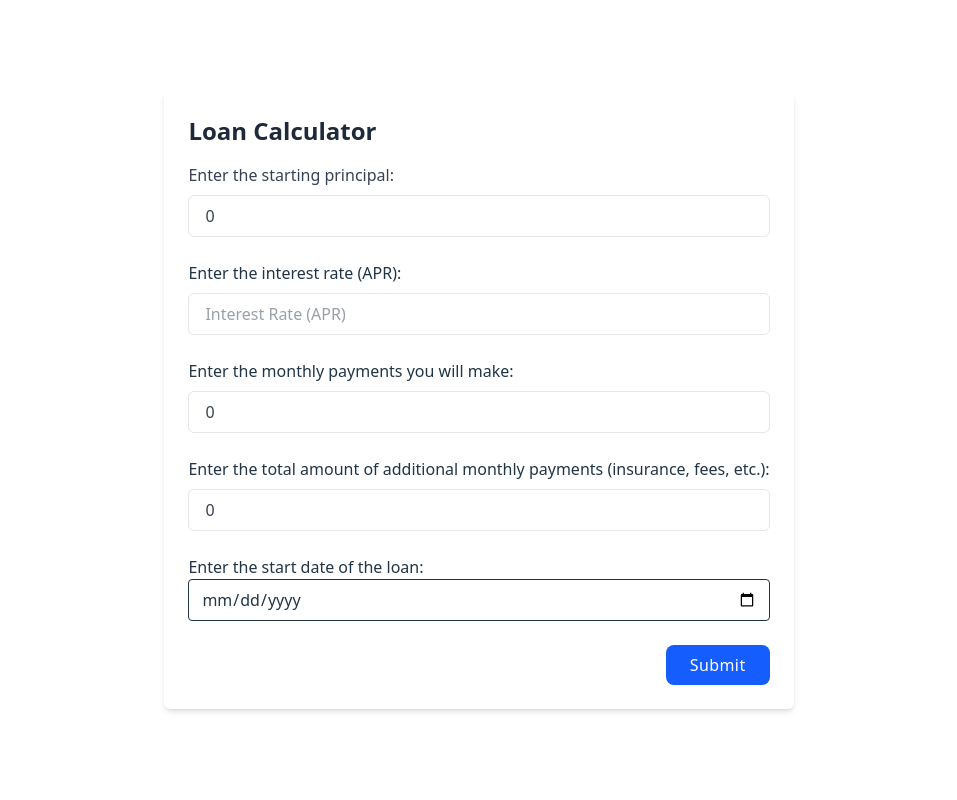
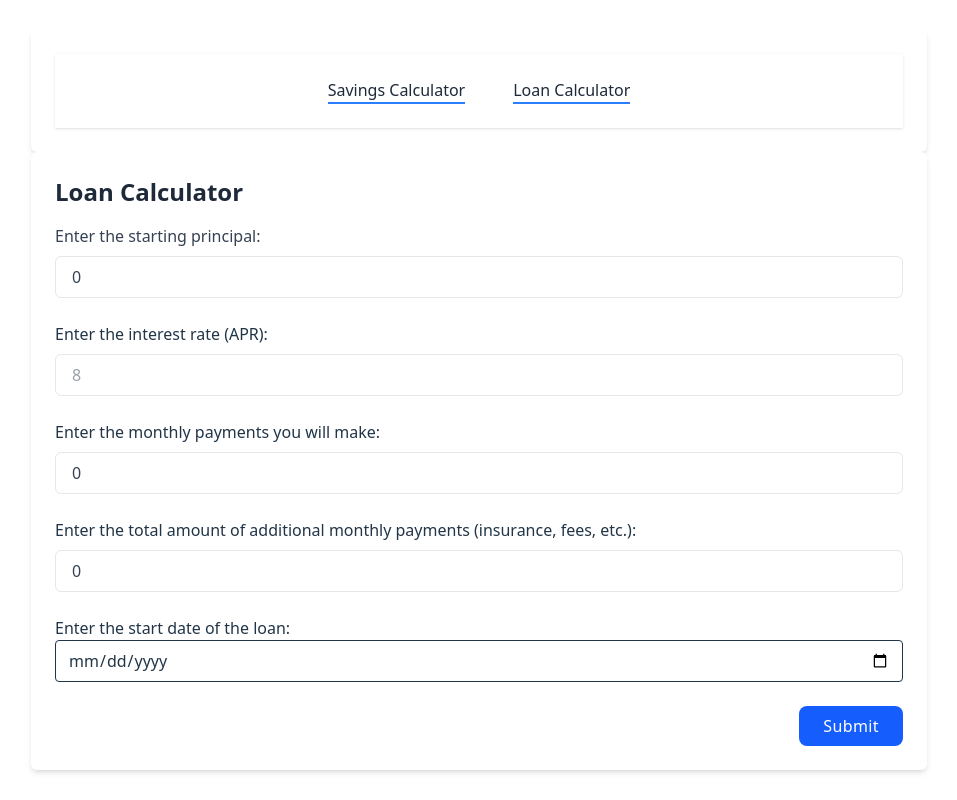
Before and after one commit to Mr-Rafael/finance-calculator-vite-front, a React (Vite) app: page /loan in a window 1280 px wide. Shown: the whole page, without its empty margins (161-1118 px from the left). Built offline with nearby package versions, Linux system fonts and the light colour scheme; sample sign-in values are in the browser's storage.

Commit message:
Implemented login and redirection to savings calculator upon success.

```diff
--- a/src/LoanCalculator.jsx
+++ b/src/LoanCalculator.jsx
@@ -57,9 +57,26 @@ function LoanCalculator () {
   }
 
   return (
-    <div className='w-full'>
+    <div className='w-screen'>
       {
         <main className='w-full'>
+          <section className='max-w-4xl p-6 mx-auto bg-white rounded-md shadow-md dark:bg-gray-800'>
+            <nav className='bg-white shadow dark:bg-gray-800'>
+              <div className='container flex items-center justify-center p-6 mx-auto text-gray-600 capitalize dark:text-gray-300'>
+                <a
+                  className='text-gray-800 transition-colors duration-300 transform dark:text-gray-200 border-b-2 border-blue-500 mx-1.5 sm:mx-6'
+                  href='/savings'
+                >
+                  Savings Calculator
+                </a>
+                <a
+                  className='text-gray-800 transition-colors duration-300 transform dark:text-gray-200 border-b-2 border-blue-500 mx-1.5 sm:mx-6'
+                  href='/loan'>
+                  Loan Calculator
+                </a>
+              </div>
+            </nav>
+          </section>
           <section className='max-w-4xl p-6 mx-auto bg-white rounded-md shadow-md dark:bg-gray-800'>
             <h2 className='text-2xl font-bold text-gray-800 mb-4'>
               Loan Calculator
@@ -71,7 +88,7 @@ function LoanCalculator () {
                   <AmountInput
                     type='number'
                     step='1000'
-                    placeholder='Starting Principal'
+                    placeholder='1000000'
                     value={startingPrincipal}
                     onChange={e => setStartingPrincipal(e.target.value)}
                     className='w-full border rounded px-3 py-2 focus:outline-none focus:ring-2 focus:ring-blue-500'
@@ -81,7 +98,7 @@ function LoanCalculator () {
                   <label>Enter the interest rate (APR):</label>
                   <RateInput
                     type='text'
-                    placeholder='Interest Rate (APR)'
+                    placeholder='8'
                     value={yearlyInterestRate}
                     onChange={e => setYearlyInterestRate(e.target.value)}
                   />
@@ -90,7 +107,7 @@ function LoanCalculator () {
                   <label>Enter the monthly payments you will make:</label>
                   <AmountInput
                     type='number'
-                    placeholder='Monthly Payment'
+                    placeholder='10000'
                     value={monthlyPayment}
                     onChange={e => setMOnthlyPayment(e.target.value)}
                     className='w-full border rounded px-3 py-2 focus:outline-none focus:ring-2 focus:ring-blue-500'
--- a/src/Login.jsx
+++ b/src/Login.jsx
@@ -1,13 +1,11 @@
 import { useState } from "react";
 import { useNavigate } from "react-router-dom";
-import Button from './components/Button'
 import InputLabel from './components/InputLabel'
-import AmountInput from './components/AmountInput'
 import TextInput from './components/TextInput'
 
 export default function Login() {
 
-  const [username, setUsername] = useState("");
+  const [email, setEmail] = useState("");
   const [password, setPassword] = useState("");
 
   const navigate = useNavigate();
@@ -15,20 +13,22 @@ export default function Login() {
   async function handleSubmit(e) {
     e.preventDefault();
 
-    const res = await fetch("http://localhost:8080/login", {
+    const res = await fetch("http://localhost:8080/app/users/login", {
       method: "POST",
       headers: {
         "Content-Type": "application/json"
       },
       credentials: "include",
       body: JSON.stringify({
-        username,
+        email,
         password
       })
     });
 
     if (res.ok) {
-      navigate("/loan");
+      console.log("Login was successful. Navigating to savigs.")
+      localStorage.setItem("loggedIn", "true");
+      navigate("/savings");
     } else {
       alert("Login failed");
     }
@@ -43,12 +43,12 @@ export default function Login() {
                 <form>
                   <div className='grid grid-cols-1 gap-6 mt-4 sm:grid-cols-1'>
                     <div>
-                      <InputLabel>Username:</InputLabel>
+                      <InputLabel>Email:</InputLabel>
                       <TextInput
                         type='text'
-                        placeholder='Username'
-                        value={username}
-                        onChange={e => setUsername(e.target.value)}
+                        placeholder='email'
+                        value={email}
+                        onChange={e => setEmail(e.target.value)}
                       />
                     </div>
                     <div>
--- a/src/SavingsCalculator.jsx
+++ b/src/SavingsCalculator.jsx
@@ -63,9 +63,26 @@ function SavingsCalculator () {
   }
 
   return (
-    <div className='w-full'>
+    <div className='w-screen'>
       {
         <main className='w-full'>
+          <section className='max-w-4xl p-6 mx-auto bg-white rounded-md shadow-md dark:bg-gray-800'>
+            <nav className='bg-white shadow dark:bg-gray-800'>
+              <div className='container flex items-center justify-center p-6 mx-auto text-gray-600 capitalize dark:text-gray-300'>
+                <a
+                  className='text-gray-800 transition-colors duration-300 transform dark:text-gray-200 border-b-2 border-blue-500 mx-1.5 sm:mx-6'
+                  href='/savings'
+                >
+                  Savings Calculator
+                </a>
+                <a
+                  className='text-gray-800 transition-colors duration-300 transform dark:text-gray-200 border-b-2 border-blue-500 mx-1.5 sm:mx-6'
+                  href='/loan'>
+                  Loan Calculator
+                </a>
+              </div>
+            </nav>
+          </section>
           <section className='max-w-4xl p-6 mx-auto bg-white rounded-md shadow-md dark:bg-gray-800'>
             <h2 className='text-2xl font-bold text-gray-800 mb-4'>
               Savings Calculator
--- a/src/index.css
+++ b/src/index.css
@@ -15,15 +15,6 @@
   -moz-osx-font-smoothing: grayscale;
 }
 
-a {
-  font-weight: 500;
-  color: #646cff;
-  text-decoration: inherit;
-}
-a:hover {
-  color: #535bf2;
-}
-
 body {
   @apply min-h-screen flex items-center justify-center;
 }
```
